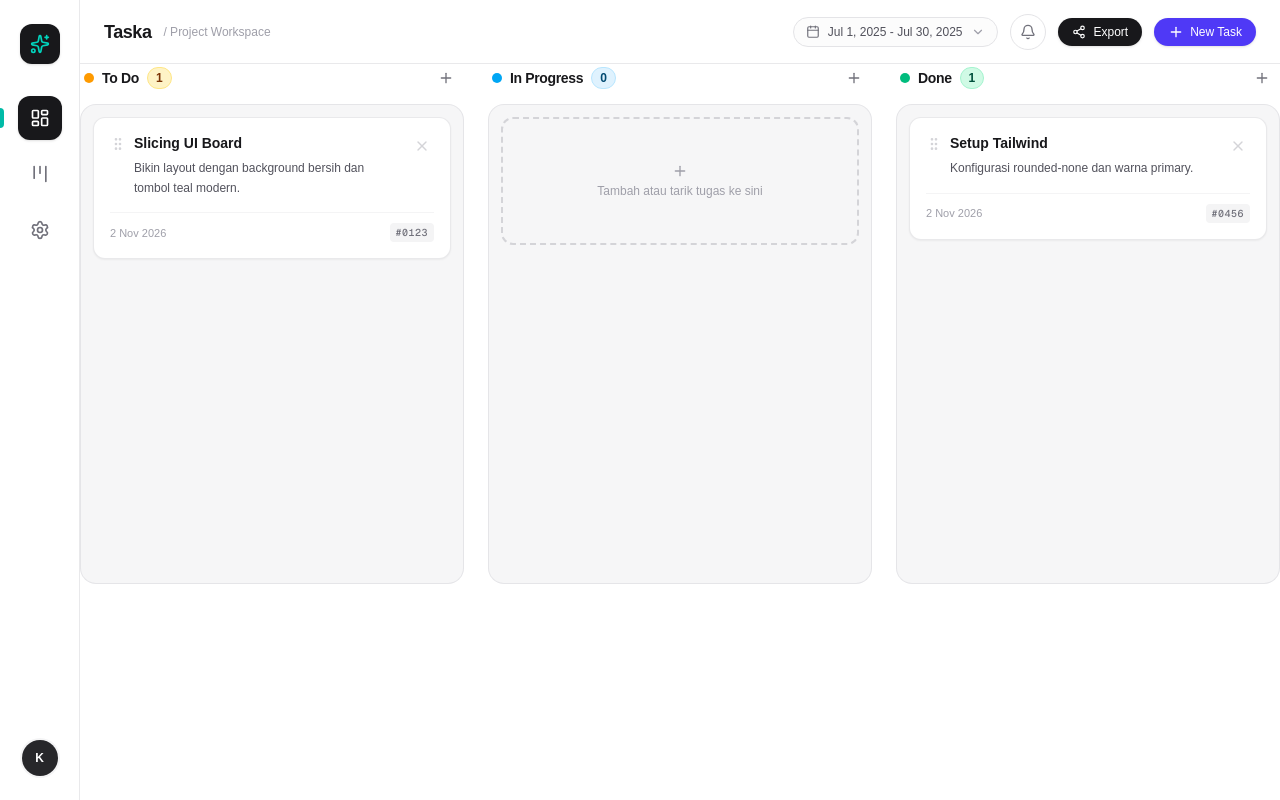
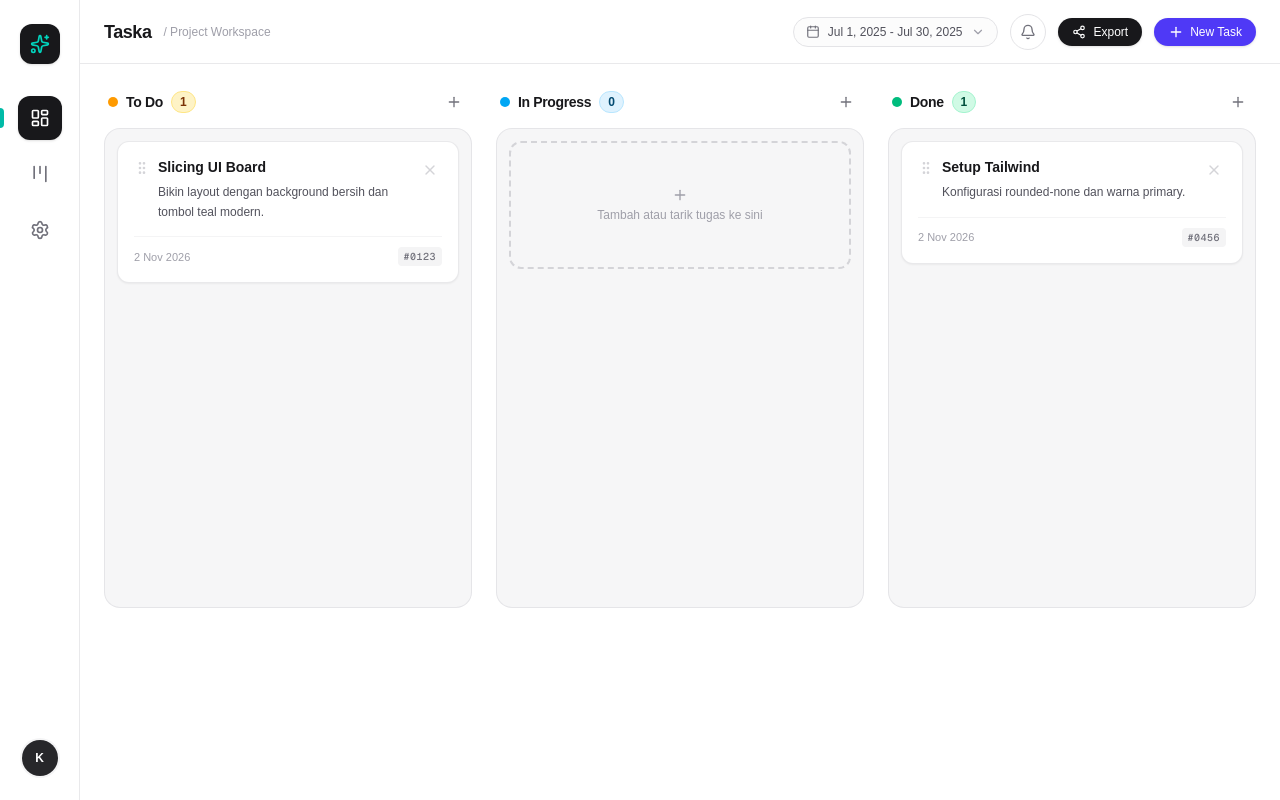
Before and after one commit to Akukal/taska, a Next.js app: page / in a window 1280 px wide. Built offline with nearby package versions, Linux system fonts and the light colour scheme.

Commit message:
Add margin to page container

```diff
--- a/app/page.tsx
+++ b/app/page.tsx
@@ -4,7 +4,7 @@ import Kanban from "@/components/Kanban";
 
 export default function Home() {
   return (
-    <div className="min-h-screen bg-white">
+    <div className="min-h-screen bg-white m-6">
       <Kanban />
     </div>
   );
```
